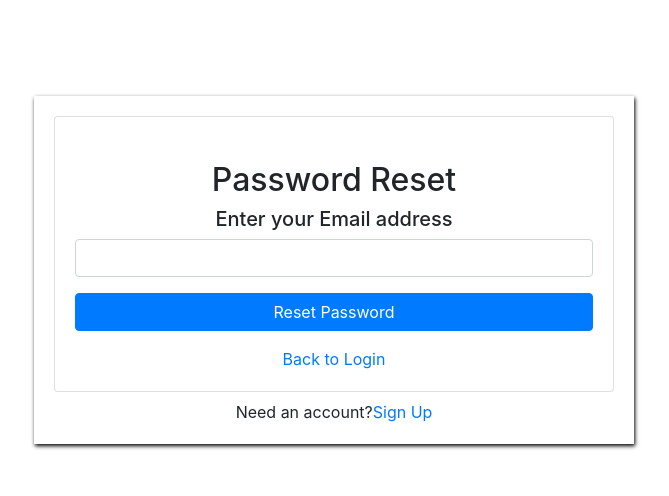
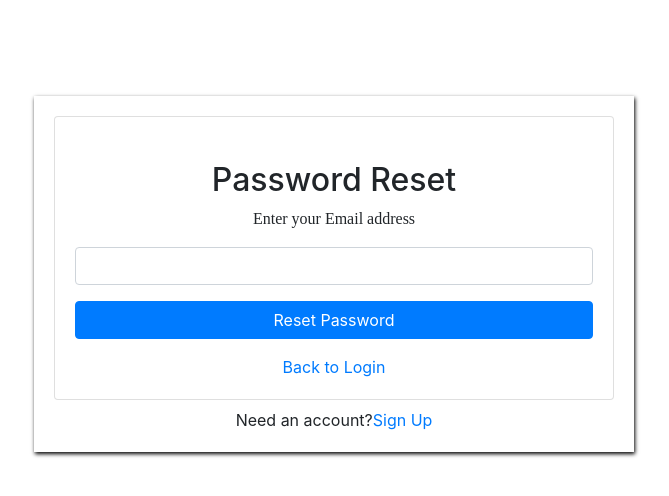
Before and after one commit to abhimishra01/pikagram, a React (Create React App) app: page /forgotpassword in a window 1280 px wide. Shown: the top 496 px of the page, without its empty margins (306-975 px from the left). Built offline with nearby package versions, Linux system fonts and the light colour scheme; no server answers.

Commit message:
changed enter email font h5-> p tag

```diff
--- a/src/comps/forgotPaswd.js
+++ b/src/comps/forgotPaswd.js
@@ -38,7 +38,7 @@ const ForgotPaswd = () => {
             onSubmit={handleSubmit}
             >
               <Form.Group id="email">
-                <h5 className="text-center">Enter your Email address</h5>
+                <p className="text-center">Enter your Email address</p>
                 <Form.Control className="inputField" type="email" ref={emailRef} required />
               </Form.Group>
 
```
